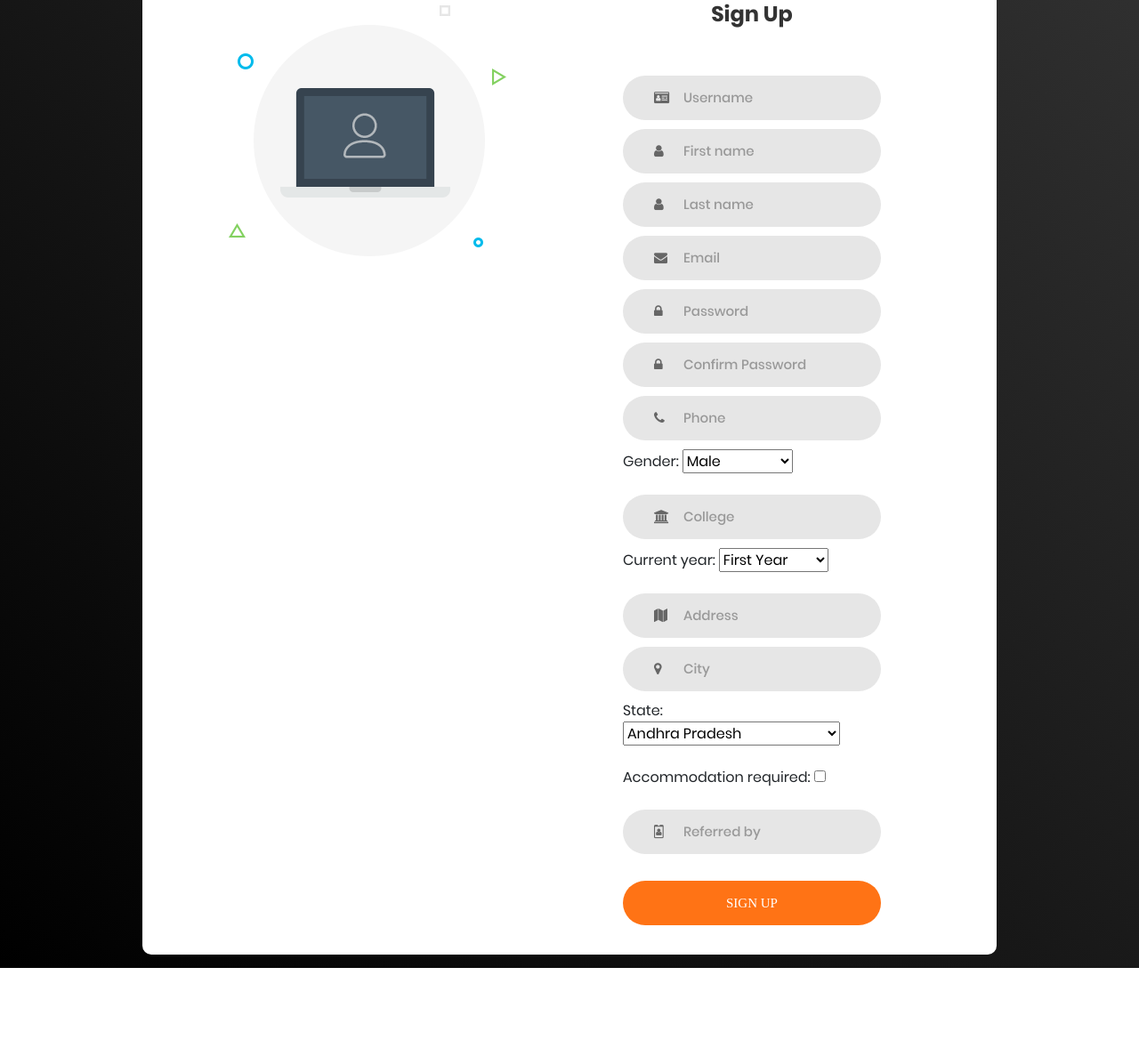
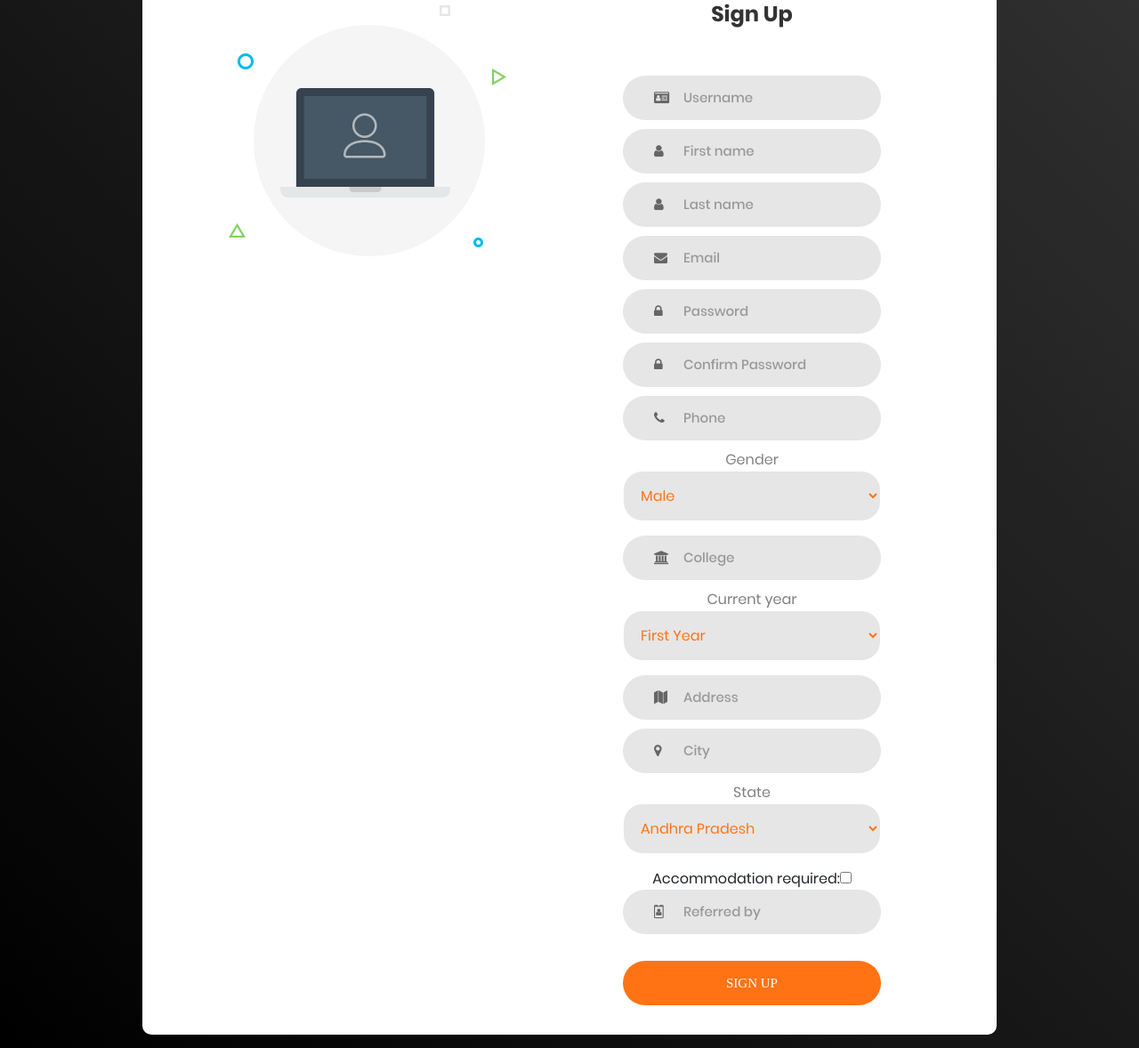
Before and after one commit to tanishqj2005/varchas, a Django app: page /account/register/ in a window 1280 px wide. Shown: the part 190-1368 px from the top of the page at 89% size. Before the commit the page ends 1278 px from the top, so only its background shows below. Run offline with Django 3.2, Linux system fonts and the light colour scheme; some libraries are stand-ins or nearby versions; some web fonts are replaced.

Commit message:
change select styles

```diff
--- a/templates/accounts/register.html
+++ b/templates/accounts/register.html
@@ -6,9 +6,48 @@
 <head>
   <title>Sign Up</title>
   <meta charset="UTF-8">
+  <script></script>
+  <style>
+    select {
+      outline: none;
+  border-radius: 22px;
+	margin: 0 auto;
+	color: #ff7315;
+  border-color: white;
+	width: 100%;
+	padding: 15px;
+
+	cursor: pointer;
+	background: #e6e6e6;
+}
+
+select:hover {
+	background-color: #ff7315;
+	color: white;
+	padding: 15px 5px 15px 25px;
+}
+
+select option {
+	background-color: white;
+	color: gray;
+	width: 100%;
+  border-radius: 22px;
+	padding: 10px 15px;
+	cursor: pointer;
+}
+
+select option:hover {
+	padding-left: 25px;
+	width: 270px;
+   z-index: 500;
+  box-shadow: 0 0 10px 100px #232020 inset;
+  background-color: #232020;
+	color: #EC6F66;
+}
+  </style>
   <meta name="viewport" content="width=device-width, initial-scale=1">
   <!--===============================================================================================-->
-    <link rel="icon" type="image/png" href="{% static 'images/icons/favicon.ico' %}" />
+  <link rel="icon" type="image/png" href="{% static 'images/icons/favicon.ico' %}"/>
   <!--===============================================================================================-->
   <link rel="stylesheet" type="text/css" href="{% static 'vendor/bootstrap/css/bootstrap.min.css' %}">
   <!--===============================================================================================-->
@@ -34,7 +73,7 @@
         <img src="{% static 'images/img-01.png' %}" alt="IMG">
       </div>
 
-          <form class="login100-form validate-form" action="" method="post" id="login" autocomplete="off">
+      <form class="login100-form validate-form text-center" action="" method="post" id="login" autocomplete="off">
             <span class="login100-form-title">
               Sign Up
             </span>
@@ -58,10 +97,32 @@
 
         {% csrf_token %}
         {% for field in form %}
-            {% if field.label == "State" or field.label == "Gender" or  field.label == "Current year" or field.label == "Accommodation required" %}
-            {{ field.label }}: {{field}}<br><br>
+          {% if field.label == "State" or field.label == "Gender" or  field.label == "Current year"  %}
+          <span  style="color: grey"> {{ field.label }}</span>
+            <div style="padding-bottom: 2vh">
+            <select>
+              {% with value=field.value %}
+                {% for object in field %}
+                  <option
+                          value=""
+                          class=""
+                          {% if object.choice_label == value %}selected="selected"{% endif %}
+                  >
+                    {{ object.choice_label }}
+                  </option>
+                {% endfor %}
+              {% endwith %}
+            </select>
+            </div>
+{#            <select name="" id="">#}
+{#              <option value="">a</option>#}
+{#              <option value="">a</option>#}
+{#              <option value="">a</option>#}
+{#            </select>#}
+            {% elif field.label == "Accommodation required"%}
+            {{ field.label }}:{{ field }}
           {% else %}
-            <div class="wrap-input100 validate-input">
+            <div class="wrap-input100" style="position:relative;">
               {#              {{ field.label }}: {{field}}#}
 
               <input class="input100" type="{{ field.field.widget.input_type }}" name="{{ field.name }}"
```
Lines whose indentation alone changed are shown as unchanged.
